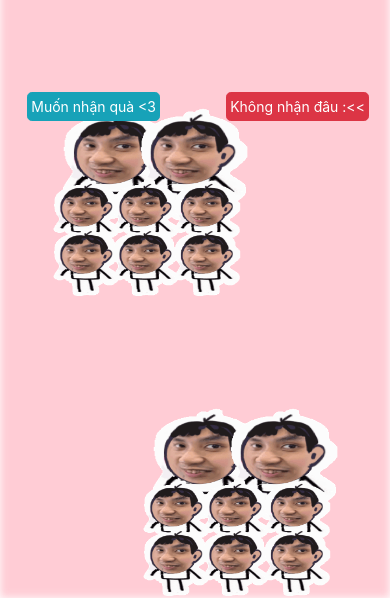
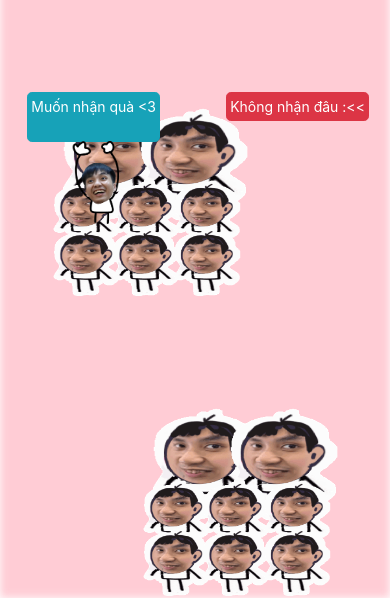
Before and after one commit to nguyennam1706/Percas20_10, a plain HTML site: page index.html in a window 390 px wide. Shown: the part 246-844 px from the top of the page. Drawn offline with nearby package versions, Linux system fonts and the light colour scheme; some packages are replaced by stand-ins of ours; a script that the page names is missing.

Commit message:
update xb

```diff
--- a/css/style.css
+++ b/css/style.css
@@ -1,29 +1,47 @@
 .content {
   position: relative;
   z-index: 3;
+  overflow: visible; /* đảm bảo không cắt ảnh */
 }
-  #no{
+
+#no {
   position: absolute;
-    display: inline-block;
+  display: inline-flex; /* fix: chỉ bao phần text, không tính ảnh */
+  align-items: center;
+  justify-content: center;
   left: 35%;
   top: 40vh;
   -webkit-transition: all 0.1s ease-out;
+  overflow: visible; /* cho phép ảnh lòi ra */
+  z-index: 10; /* để nằm trên nền */
 }
-  #yes{
+
+#no .no-img {
+  position: absolute;
+  bottom: -60px; /* cho ảnh trồi ra dưới nút */
+  left: 50%;
+  transform: translateX(-50%);
+  width: 50px;
+  height: 83px;
+  pointer-events: none; /* ảnh không ảnh hưởng click */
+}
+
+#yes {
   position: absolute;
   display: inline-block;
   left: 70%;
   top: 40vh;
   -webkit-transition: all 0.3s ease-out;
+  z-index: 10;
 }
-#bg{
+
+#bg {
   position: fixed;
   top: 0;
   right: 0;
   bottom: 0;
   left: 0;
   opacity: .8;
-  /* height: 100vh; */
   z-index: 0;
   background-repeat: no-repeat;
   background-color: pink;
@@ -31,9 +49,11 @@
   background-position: 50%;
   -webkit-filter: blur(4px);
 }
-.swal2-title, .swal2-content{
+
+.swal2-title, .swal2-content {
   color: azure !important;
 }
+
 .swal2-popup {
   border-radius: 15px !important;
 }
@@ -45,6 +65,7 @@ header h2 {
   margin-bottom: 30px;
 }
 
+/* --- Responsive cho mobile --- */
 @media only screen and (max-width: 500px) {
   header h2 {
     font-family: 'Pacifico';
@@ -52,16 +73,32 @@ header h2 {
     text-align: center;
     margin-bottom: 30px;
   }
-  #no{
+
+  #no {
     position: absolute;
-    display: inline-block;
+    display: inline-flex; /* vẫn giữ để co đúng text */
+    align-items: center;
+    justify-content: center;
     left: 7%;
     top: 40vh;
     font-size: 14px;
     padding: 3px;
     -webkit-transition: all 0.1s ease-out;
+    overflow: visible;
+    z-index: 10;
   }
-  #yes{
+
+  #no .no-img {
+    position: absolute;
+    bottom: -83px; /* ảnh trồi ra dưới */
+    left: 50%;
+    transform: translateX(-50%);
+    width: 50px;
+    height: 83px;
+    pointer-events: none;
+  }
+
+  #yes {
     position: absolute;
     display: inline-block;
     left: 58%;
@@ -69,5 +106,6 @@ header h2 {
     font-size: 14px;
     padding: 3px;
     -webkit-transition: all 0.3s ease-out;
+    z-index: 10;
   }
 }
--- a/js/myJs.js
+++ b/js/myJs.js
@@ -16,6 +16,7 @@ $(document).ready(function () {
 
   $("#text3").html(textConfig.text3);
   $("#no").html(textConfig.text5);
+  $("#no").append('<br><br><img class="no-img" src="img/XBGioTay.png" alt="XBGioTay" ">');
   $("#yes").html(textConfig.text6);
 
   // switch button position
```
Also changed, not shown: img/XBGioTay.png (added). Lines whose indentation alone changed are shown as unchanged.
